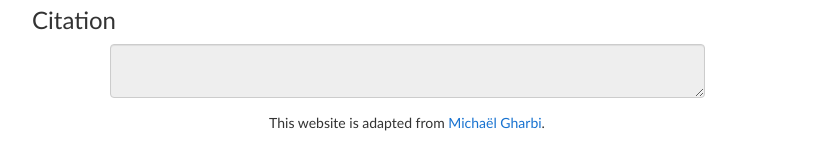
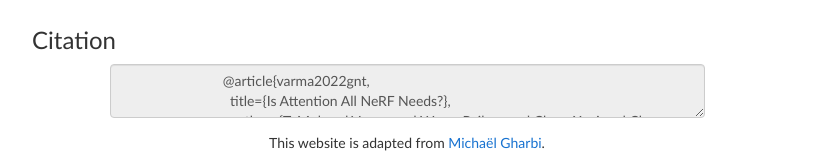
Before and after one commit to VITA-Group/GNT, a plain HTML site: page docs/index.html in a window 1280 px wide. Shown: the part 1689-1852 px from the top of the page, without its empty margins (233-1046 px from the left). Drawn offline with nearby package versions, Linux system fonts and the light colour scheme; some packages are replaced by stand-ins of ours; a script that the page names is missing.

Commit message:
Update index.html

```diff
--- a/docs/index.html
+++ b/docs/index.html
@@ -68,6 +68,8 @@
                         <li>
                             <sup>3</sup>Google Research
                         </li>
+                        <br>
+                        *denotes equal contribution
                         <br>
                     </ul>
                 </div>
@@ -224,7 +226,14 @@
                         Citation
                     </h3>
                     <div class="form-group col-md-10 col-md-offset-1">
-                        <textarea id="bibtex" class="form-control" readonly></textarea>
+                        <textarea id="bibtex" class="form-control" readonly>
+                            @article{varma2022gnt,
+                              title={Is Attention All NeRF Needs?},
+                              author={T, Mukund Varma and Wang, Peihao and Chen, Xuxi and Chen, Tianlong and Venugopalan, Subhashini and Wang, Zhangyang},
+                              journal={arXiv preprint arXiv:2207.13298},
+                              year={2022}
+                            }
+                        </textarea>
                     </div>
                 </div>
             </div>
```
